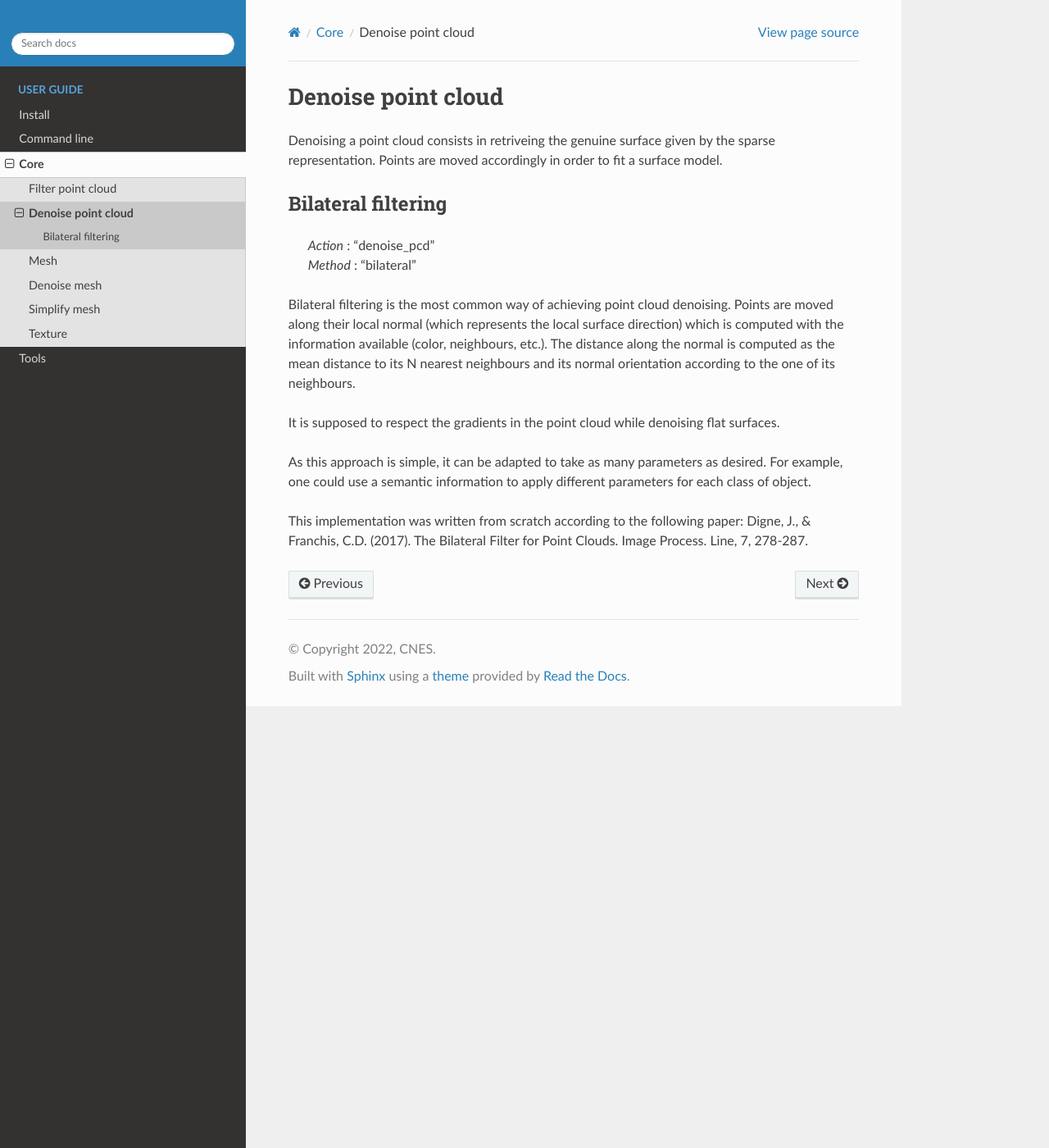
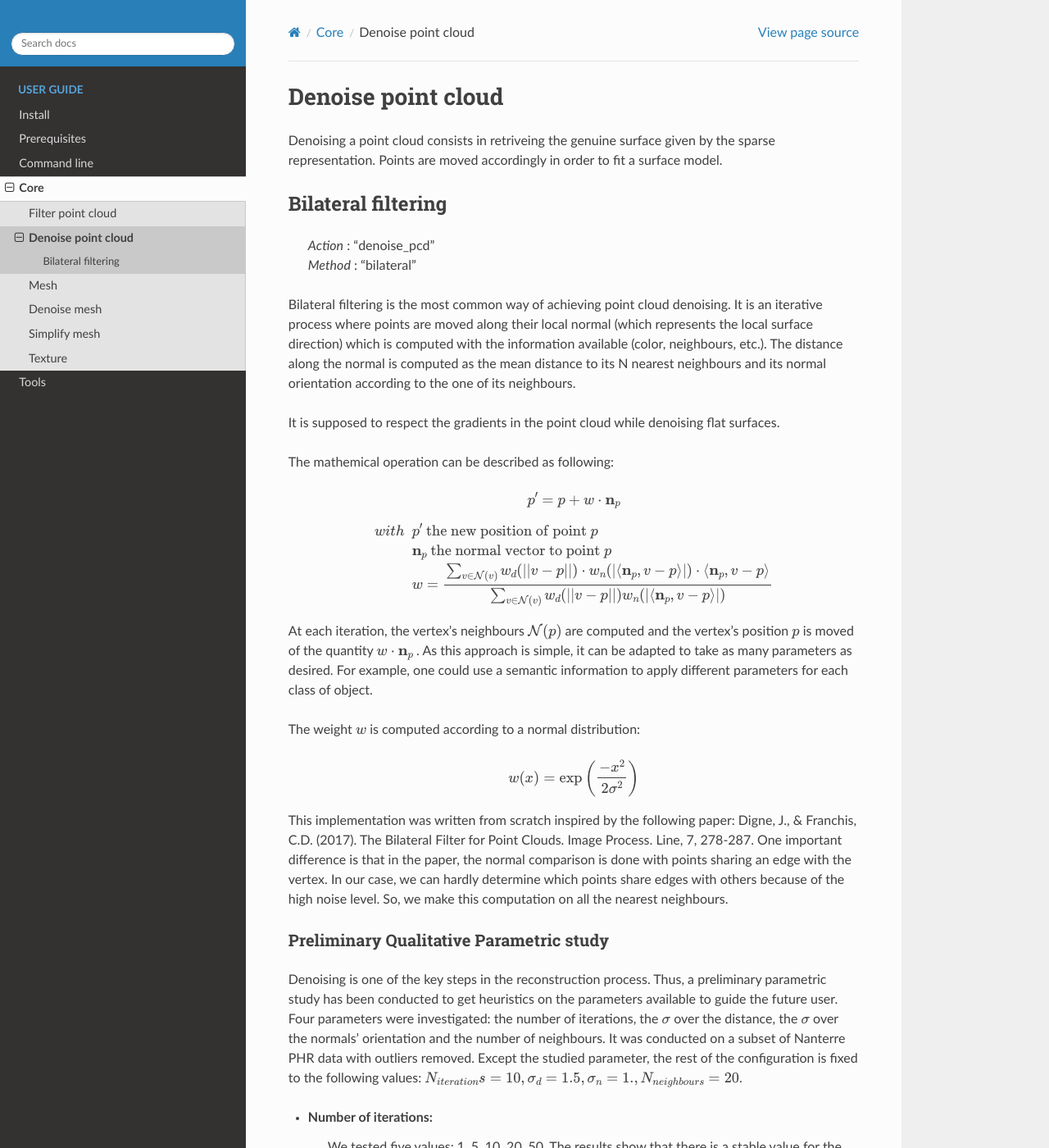
Before and after one commit to CNES/demcompare, a Sphinx documentation site: the page built from docs/source/core/denoise_point_cloud.rst, in a window 1280 px wide and 1400 px high. Shown: the whole window at 82% size. Built offline with Sphinx 7.4.7 and the Read the Docs theme 2.0.0, drawn with Linux system fonts in a browser that asks for light colours; pages that are not in the unit, such as notebooks, are missing from menus; some of the changed text lies outside the part shown.

Commit message:
Updated docs, especially on the bilateral filtering.

```diff
--- a/docs/source/command_line_user_guide.rst
+++ b/docs/source/command_line_user_guide.rst
@@ -40,7 +40,8 @@ To launch the 3D reconstruction pipeline, you first need to configure it in a JS
             "knn_normals": 20,
             "weights_distance": true,
             "weights_color": true,
-            "workers": 6,
+            "num_workers_kdtree": 6,
+            "num_chunks": 4,
             "use_open3d":  true
           }
         },
--- a/docs/source/core/denoise_point_cloud.rst
+++ b/docs/source/core/denoise_point_cloud.rst
@@ -14,13 +14,83 @@ Bilateral filtering
     | *Method* : "bilateral"
 
 Bilateral filtering is the most common way of achieving point cloud denoising.
-Points are moved along their local normal (which represents the local surface direction) which is computed with the information available
+It is an iterative process where points are moved along their local normal (which represents the local surface direction) which is computed with the information available
 (color, neighbours, etc.). The distance along the normal is computed as the mean distance to its N nearest neighbours
 and its normal orientation according to the one of its neighbours.
 
 It is supposed to respect the gradients in the point cloud while denoising flat surfaces.
 
+The mathemical operation can be described as following:
+
+.. math::
+
+    p' = p + w \cdot \mathbf{n}_p
+
+.. math::
+
+    with \ \ & p' \ \text{the new position of point } p \\
+             & \mathbf{n}_p \ \text{the normal vector to point } p \\
+             & w = \frac{\sum_{v \in \mathcal{N}(v)}w_{d}(|| v-p ||) \cdot w_n(| \langle \mathbf{n}_p, v - p \rangle  |) \cdot \langle \mathbf{n}_p, v - p \rangle }{\sum_{v \in \mathcal{N}(v)}w_{d}(|| v-p ||) w_n(| \langle \mathbf{n}_p, v - p \rangle  |)}
+
+At each iteration, the vertex's neighbours :math:`\mathcal{N}(p)` are computed and the vertex's position :math:`p` is moved of the quantity :math:`w \cdot \mathbf{n}_p` .
 As this approach is simple, it can be adapted to take as many parameters as desired. For example, one could use
 a semantic information to apply different parameters for each class of object.
 
-This implementation was written from scratch according to the following paper: Digne, J., & Franchis, C.D. (2017). The Bilateral Filter for Point Clouds. Image Process. Line, 7, 278-287.
+The weight :math:`w` is computed according to a normal distribution:
+
+.. math::
+
+    w(x) = \exp{\left( \frac{- x^2}{2\sigma^2} \right)}
+
+This implementation was written from scratch inspired by the following paper: Digne, J., & Franchis, C.D. (2017). The Bilateral Filter for Point Clouds. Image Process. Line, 7, 278-287.
+One important difference is that in the paper, the normal comparison is done with points sharing an edge with the vertex.
+In our case, we can hardly determine which points share edges with others because of the high noise level. So, we make this computation on
+all the nearest neighbours.
+
+Preliminary Qualitative Parametric study
+----------------------------------------
+
+Denoising is one of the key steps in the reconstruction process.
+Thus, a preliminary parametric study has been conducted to get heuristics on the parameters available to guide the future user.
+Four parameters were investigated: the number of iterations, the :math:`\sigma` over the distance, the :math:`\sigma` over the normals' orientation and the number of neighbours.
+It was conducted on a subset of Nanterre PHR data with outliers removed.
+Except the studied parameter, the rest of the configuration is fixed to the following values: :math:`N_{iteration}s=10, \sigma_d=1.5, \sigma_n=1., N_{neighbours}=20`.
+
+* **Number of iterations**:
+    We tested five values: 1, 5, 10, 20, 50. The results show that there is a stable value for the number of iterations
+    that ensures that surfaces are smoothed, but that the process does not emphasize the noise. Indeed, if it is too
+    low, noise is still qui important. However, if it is too high, the noise tends to be amplified and structured
+    in faces. In our tests on Nanterre, 10 was a good compromise.
+
+.. image:: ../images/bilateral_filtering/gif_num_iterations.gif
+    :align: center
+
+|
+
+* :math:`\mathbf{\sigma}` **over the distance**:
+    We tested five values: 0.3, 0.5, 1.0, 1.5, 5.0. The higher, the smoother. Warning: buildings like individual houses
+    that do not have sharp edges tend to be uniformly smoothed.
+
+.. image:: ../images/bilateral_filtering/gif_sigma_d.gif
+    :align: center
+
+|
+
+* :math:`\mathbf{\sigma}` **over the normals' orientation**:
+    We tested four values: 0.15, 0.3, 1.0, 1.5. The impact is small on the result.
+
+.. image:: ../images/bilateral_filtering/gif_sigma_n.gif
+    :align: center
+
+|
+
+* **Number of neighbours**:
+    We tested five values: 5, 20, 50, 100. The more neighbours is taken into account, the more surfaces are uniformly smoothed.
+
+.. image:: ../images/bilateral_filtering/gif_num_neighbours.gif
+    :align: center
+
+|
+
+A general remark over the denoising task: the lesser the shape of the object is sharp (straight walls, roof sides defined, etc.), the more it will be uniformly smoothed by the bilateral filter.
+Thus, if high buildings with flat roofs tend to be well redifined, individual houses or buildings with specific roofs tend to be globally smoothed.
```
Also changed, not shown: README.md (+26 -8 lines), docs/source/prerequisites.rst (added, +32 -0 lines), .pre-commit-config.yaml, docs/source/images/bilateral_filtering/gif_num_iterations.gif (added), docs/source/images/bilateral_filtering/gif_num_neighbours.gif (added), docs/source/images/bilateral_filtering/gif_sigma_d.gif (added), docs/source/images/bilateral_filtering/gif_sigma_n.gif (added), 1 other file.
